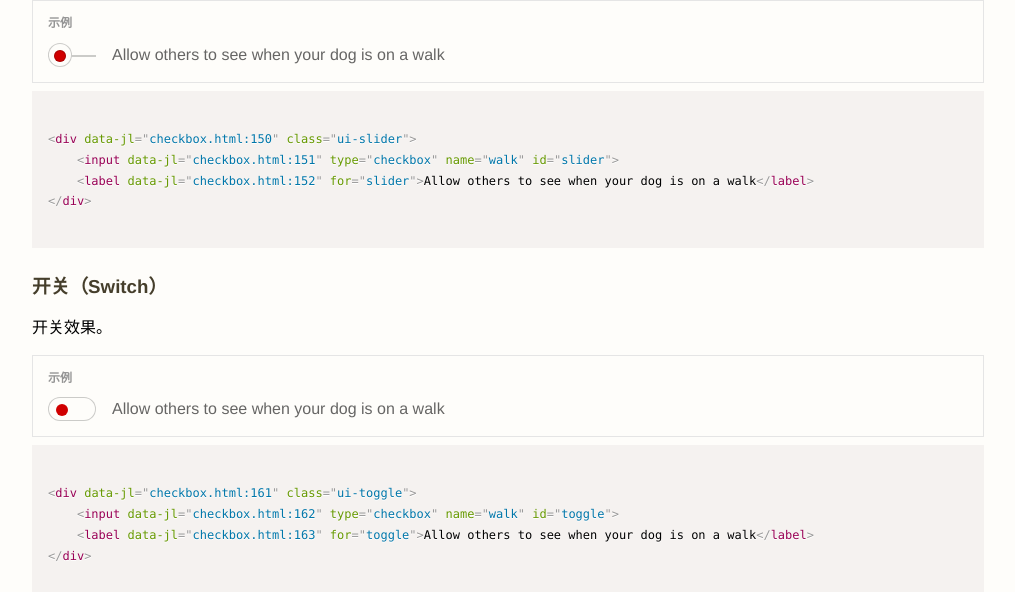
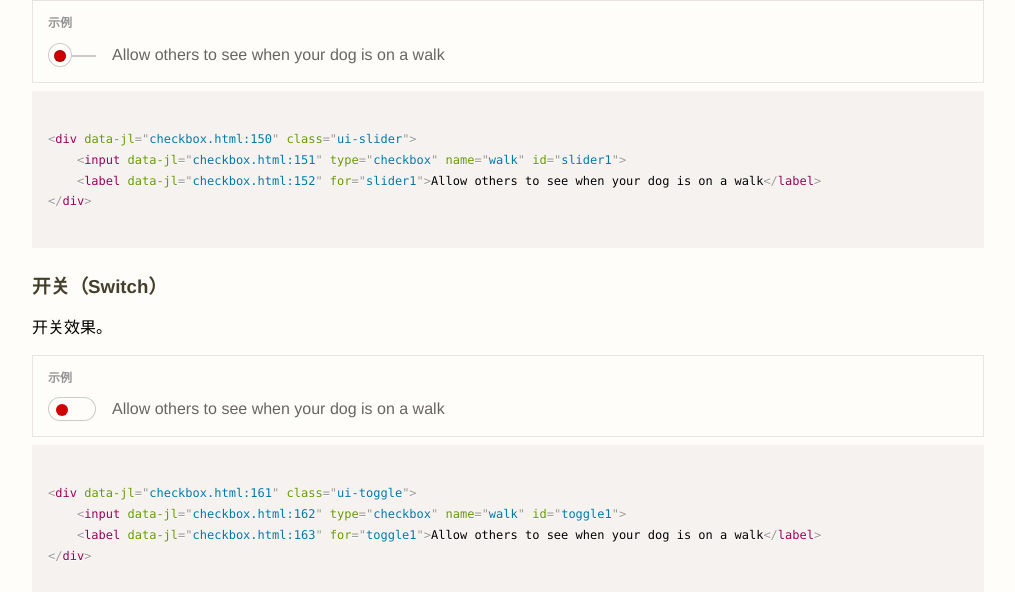
Before and after one commit to Exodia/esf, a website: page checkbox.html in a window 1280 px wide. Shown: the part 2305-2897 px from the top of the page, without its empty margins (256-1271 px from the left). Drawn offline with Linux system fonts and the light colour scheme.

Commit message:
fix demo id conflict.

```diff
--- a/checkbox.html
+++ b/checkbox.html
@@ -148,8 +148,8 @@
                         </p>
                         <div class="example">
                             <div class="ui-slider">
-                                <input type="checkbox" name="walk" id="slider" />
-                                <label for="slider">Allow others to see when your dog is on a walk</label>
+                                <input type="checkbox" name="walk" id="slider1" />
+                                <label for="slider1">Allow others to see when your dog is on a walk</label>
                             </div>
                         </div>
 
@@ -159,8 +159,8 @@
                         </p>
                         <div class="example">
                             <div class="ui-toggle">
-                                <input type="checkbox" name="walk" id="toggle" />
-                                <label for="toggle">Allow others to see when your dog is on a walk</label>
+                                <input type="checkbox" name="walk" id="toggle1" />
+                                <label for="toggle1">Allow others to see when your dog is on a walk</label>
                             </div>
                         </div>
 
```
